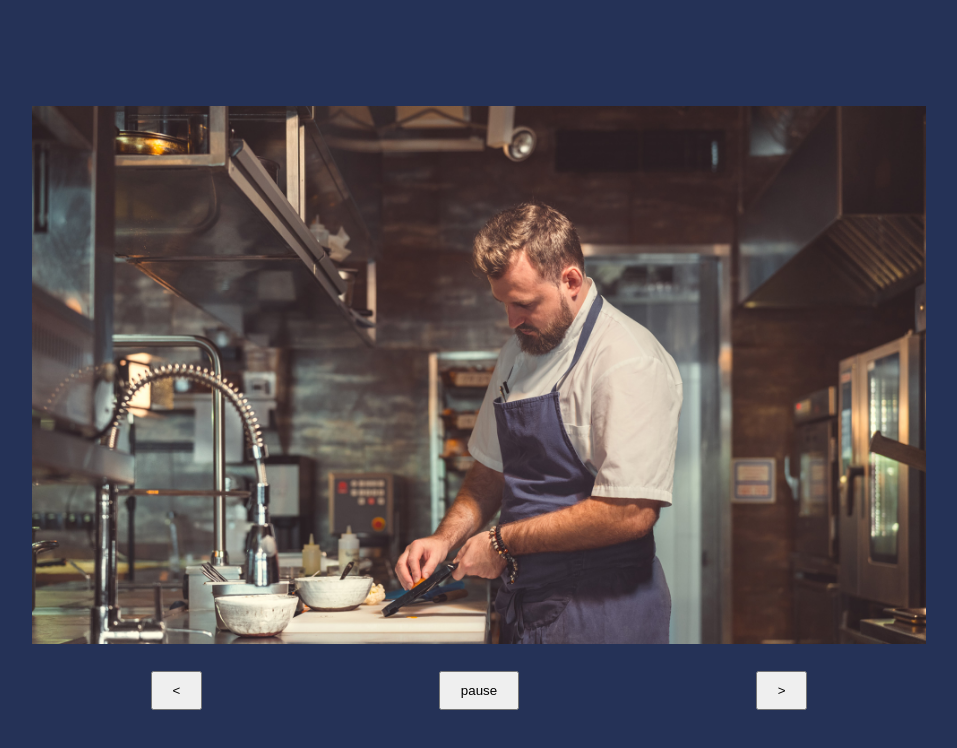
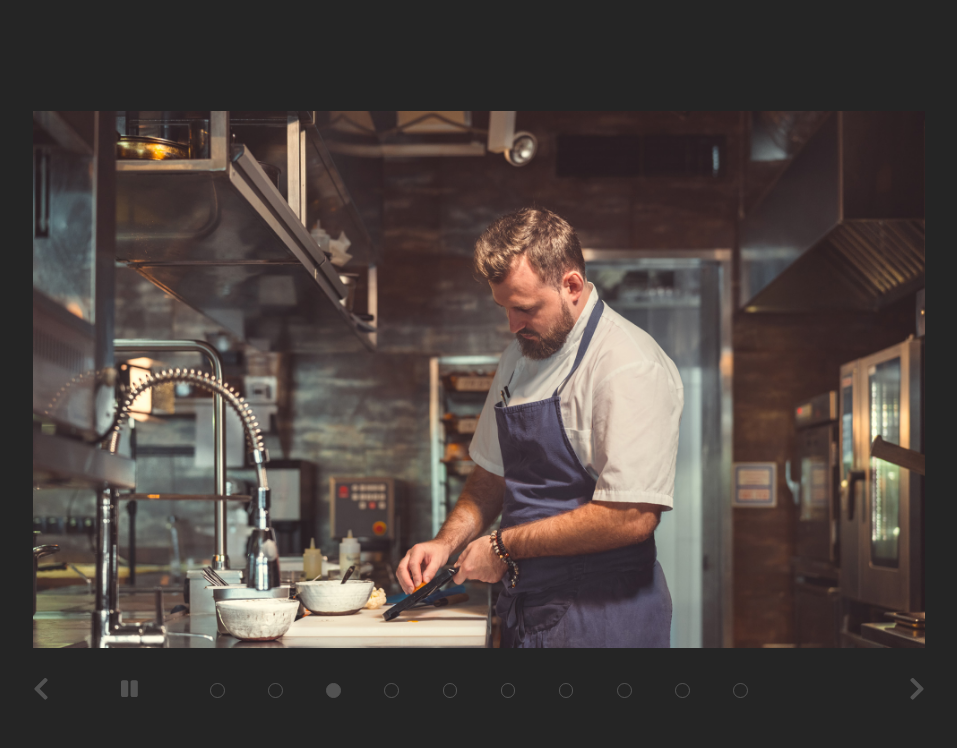
Before and after one commit to maxhannan/aBoringWebsite, a website built with webpack: page dist/index.html in a window 1280 px wide. Shown: the whole page, without its empty margins (161-1118 px from the left). Built offline with nearby package versions, Linux system fonts and the light colour scheme.

Commit message:
finished slider logic and put in module with factory function

```diff
--- a/src/index.js
+++ b/src/index.js
@@ -1,129 +1,15 @@
 import './styles/styles.sass'
-import '@fortawesome/fontawesome-free/js/all.min'
+import slider from './slider'
+
 import imgOne from './photos/one.jpg'
 import imgTwo from './photos/two.jpg'
 import imgThree from './photos/three.jpg'
 import imgFour from './photos/four.jpg'
 import about from './photos/about.jpg'
+
 // App DIV
 const app = document.querySelector('#app')
 // Image Array
-const images = [imgFour, imgOne, imgTwo, imgThree, about, imgFour, imgOne]
-// Adds images to slideshow
-const addImages = (imagesArray = [], container) => {
-  imagesArray.forEach(img => {
-    const newImg = new Image()
-    newImg.src = img
-    container.appendChild(newImg)
-  })
-}
-
-// Constants and variables
-const transformOn = 'transform 500ms'
-const transformOff = '0ms all'
-const width = 70
-const unit = 'vw'
-let progress = -width
-let currentImg = 1
-
-// Sleep Function
-const sleep = (ms) => {
-  return new Promise(resolve => setTimeout(resolve, ms))
-}
-
-const handlePrev = async () => {
-  // stop autoplay if you press the button
-  if (play.innerHTML === 'pause') {
-    console.log('TT')
-    handlePlay()
-  }
-  progress += width
-  imgContainer.style.transition = transformOn
-  imgContainer.style.transform = `translateX(${progress}${unit})`
-  currentImg--
-  // Logic to make it loop infinitely
-  if (currentImg === 0) {
-    await sleep(500)
-    progress = -width * (images.length - 2)
-    imgContainer.style.transition = transformOff
-    imgContainer.style.transform = `translateX(${progress}${unit})`
-    currentImg = (images.length - 2)
-  }
-}
-// Function fot forward
-const handleNext = async (e, program = false) => {
-  // stop autoplay if you press the button
-  if (play.innerHTML === 'pause' && program === false) {
-    handlePlay()
-  }
-  progress -= width
-  imgContainer.style.transition = transformOn
-  imgContainer.style.transform = `translateX(${progress}${unit})`
-  currentImg++
-  // Logic to make it loop infinitely
-  if (currentImg === images.length - 1) {
-    await sleep(500)
-    progress = -width
-    imgContainer.style.transition = transformOff
-    imgContainer.style.transform = `translateX(${progress}${unit})`
-    currentImg = 1
-  }
-}
-// Toggles Play State
-const handlePlay = () => {
-  if (auto) {
-    auto = false
-    play.innerHTML = 'play'
-    return
-  }
-  auto = true
-  autoPlay()
-  play.innerHTML = 'pause'
-}
-// AutoPlay Flag
-let auto = true
-// AutoPlay Logic
-const autoPlay = async () => {
-  if (auto) {
-    await sleep(2000)
-    handleNext(1, true)
-    await sleep(2000)
-    autoPlay()
-  }
-}
-// Build Frame Div
-const frame = document.createElement('div')
-frame.className = 'frame'
-// Build Img Container Div
-const imgContainer = document.createElement('div')
-imgContainer.className = 'imgContainer'
-// Add all images to div
-addImages(images, imgContainer)
-// Render
-frame.appendChild(imgContainer)
-app.appendChild(frame)
-// Build Btn Div
-const btnHolder = document.createElement('div')
-btnHolder.className = 'btnHolder'
-// Creates Buttons
-const prev = document.createElement('button')
-prev.id = 'prev'
-prev.innerHTML = '<'
-prev.addEventListener('click', handlePrev)
-btnHolder.appendChild(prev)
-
-const play = document.createElement('button')
-play.id = 'play'
-play.innerHTML = 'pause'
-play.addEventListener('click', handlePlay)
-btnHolder.appendChild(play)
-
-const next = document.createElement('button')
-next.id = 'next'
-next.innerHTML = '>'
-next.addEventListener('click', handleNext)
-btnHolder.appendChild(next)
-// Render Buttons
-app.appendChild(btnHolder)
-// Start AutoPlay
-autoPlay()
+const images = [imgOne, imgTwo, imgThree, about, imgFour, imgOne, imgTwo, imgThree, about, imgFour]
+// Create Image Slider
+slider(images, app)
--- /dev/null
+++ b/src/slider.js
@@ -0,0 +1,187 @@
+import '@fortawesome/fontawesome-free/js/all.min'
+const slider = (imagesArray, container, sliderWidth = 70, sliderUnit = 'vw', animation = '500ms') => {
+  const transformOn = 'transform ' + animation
+  const transformOff = '0ms all'
+  const width = sliderWidth
+  const unit = sliderUnit
+  let progress = -width
+  let currentImg = 1
+  const images = [imagesArray[imagesArray.length - 1], ...imagesArray, imagesArray[0]]
+  const app = container
+  // get reassigned when build function is run, used as references
+  let play
+  let imgContainer
+
+  const init = () => {
+    autoPlay()
+    activateDot(1)
+  }
+
+  const sliderConstructor = () => {
+    // Build Frame Div
+    const frame = document.createElement('div')
+    frame.className = 'frame'
+    // Build Img Container Div
+    imgContainer = document.createElement('div')
+    imgContainer.className = 'imgContainer'
+    // Add all images to Img Container Div
+    addImages(images, imgContainer)
+    // Render
+    frame.appendChild(imgContainer)
+    app.appendChild(frame)
+    // Build Btn Div
+    const btnHolder = document.createElement('div')
+    btnHolder.className = 'btnHolder'
+    // Creates Buttons
+    const leftContainer = document.createElement('div')
+    leftContainer.id = 'leftContainer'
+
+    const prev = document.createElement('div')
+    prev.id = 'prev'
+    prev.className = 'btn'
+    prev.innerHTML = '<i class="fas fa-chevron-left"></i>'
+    prev.addEventListener('click', handlePrev)
+    leftContainer.appendChild(prev)
+
+    play = document.createElement('div')
+    play.id = 'play'
+    play.className = 'btn'
+    play.innerHTML = '<i class="fas fa-pause"></i>'
+    play.addEventListener('click', handlePlay)
+    leftContainer.appendChild(play)
+
+    btnHolder.appendChild(leftContainer)
+
+    const circleHolder = document.createElement('div')
+    circleHolder.id = 'circleHolder'
+
+    createDots(images, circleHolder)
+
+    btnHolder.appendChild(circleHolder)
+
+    const rightContainer = document.createElement('div')
+    rightContainer.id = 'rightContainer'
+
+    const next = document.createElement('div')
+    next.id = 'next'
+    next.className = 'btn'
+    next.innerHTML = '<i class="fas fa-chevron-right"></i>'
+    next.addEventListener('click', handleNext)
+
+    rightContainer.appendChild(next)
+    btnHolder.appendChild(rightContainer)
+    // Render Buttons
+    app.appendChild(btnHolder)
+  }
+  const addImages = (imagesArray = [], container) => {
+    imagesArray.forEach(img => {
+      const newImg = new Image()
+      newImg.src = img
+      container.appendChild(newImg)
+    })
+  }
+  // Sleep Function
+  const sleep = (ms) => {
+    return new Promise(resolve => setTimeout(resolve, ms))
+  }
+  // Function for backward
+  const handlePrev = async () => {
+    // stop autoplay if you press the button
+    if (auto) {
+      handlePlay()
+    }
+    progress += width
+    imgContainer.style.transition = transformOn
+    imgContainer.style.transform = `translateX(${progress}${unit})`
+    currentImg--
+    // Logic to make it loop infinitely
+    if (currentImg === 0) {
+      await sleep(500)
+      progress = -width * (images.length - 2)
+      imgContainer.style.transition = transformOff
+      imgContainer.style.transform = `translateX(${progress}${unit})`
+      currentImg = (images.length - 2)
+    }
+  }
+  // Function for forward
+  const handleNext = async (e, program = false) => {
+    // stop autoplay if you press the button
+    if (auto && program === false) {
+      handlePlay()
+    }
+    progress -= width
+    imgContainer.style.transition = transformOn
+    imgContainer.style.transform = `translateX(${progress}${unit})`
+    currentImg++
+    activateDot(currentImg)
+    // Logic to make it loop infinitely
+    if (currentImg === (images.length - 1)) {
+      await sleep(500)
+      progress = -width
+      imgContainer.style.transition = transformOff
+      imgContainer.style.transform = `translateX(${progress}${unit})`
+      currentImg = 1
+    }
+  }
+  // Toggles Play State
+  const handlePlay = () => {
+    if (auto) {
+      auto = false
+      play.innerHTML = '<i class="fas fa-play"></i>'
+      return
+    }
+    auto = true
+    autoPlay()
+    play.innerHTML = '<i class="fas fa-pause"></i>'
+  }
+  // AutoPlay Flag
+  let auto = true
+  // AutoPlay Logic
+  const autoPlay = async () => {
+    await sleep(2000)
+    if (auto) {
+      handleNext(1, true)
+      await sleep(2000)
+      autoPlay()
+    }
+  }
+
+  const createDots = (imagesArray, container) => {
+    for (let i = 1; i <= (imagesArray.length - 2); i++) {
+      const dot = document.createElement('div')
+      dot.className = 'dot'
+      dot.id = i
+      container.appendChild(dot)
+      dot.addEventListener('click', handleDots)
+    }
+  }
+  const handleDots = (e) => {
+    if (auto) {
+      handlePlay()
+    }
+    progress = -width * (e.target.id)
+    imgContainer.style.transform = `translateX(${progress}${unit})`
+    currentImg = Number(e.target.id)
+    activateDot(currentImg)
+  }
+
+  const activateDot = (current) => {
+    const dots = document.querySelectorAll('.dot')
+
+    let currentNum = current
+    if (current > images.length - 2) {
+      currentNum = 1
+    } else if (current < 1) {
+      currentNum = images.length - 2
+    } else {
+      currentNum = current
+    }
+    const activeDot = [...dots].find(dot => Number(dot.id) === currentNum)
+    dots.forEach(dot => dot.classList.remove('active'))
+    activeDot.classList.add('active')
+  }
+  sliderConstructor()
+  init()
+}
+
+export default slider
--- a/src/styles/styles.sass
+++ b/src/styles/styles.sass
@@ -1,6 +1,7 @@
-$bgColor: #253257
+$bgColor: #252525
 $slideWidth: 70vw
 $slideHeight: $slideWidth*.6
+$transition: transform 500ms
 
 body
   background:
@@ -9,29 +10,73 @@ body
   align-items: center
   justify-content: center
   height: 100vh
+  overflow: hidden
 
 .frame
   height: $slideHeight
-  width: $slideWidth - .2
+  width: $slideWidth - .3
   overflow: hidden
   display: flex
+
 
 .imgContainer
   display: flex
   transform: translateX(-$slideWidth)
-  transition: transform 500ms
+  transition: $transition
 
 img
   height: $slideHeight
   width: $slideWidth
 
+
 .btnHolder
   display: flex
-  width: $slideWidth - .2
+  width: $slideWidth - .3
   margin-top: 3%
   justify-content: space-around
 
-  button
-    padding: 10px
-      left: 20px
-      right: 20px
+  #leftContainer
+    width: 33%
+    display: flex
+    align-items: center
+    justify-content: space-around
+
+  .btn
+    color: gray
+    opacity: .5
+    font-size: 2vw
+    transition: opacity 300ms
+    &:hover
+      opacity: 1
+  #prev
+    margin-right: auto
+  #play
+    margin-right: auto
+    font-size: 1.5vw
+
+  #rightContainer
+    width: 33%
+    display: flex
+    justify-content: flex-end
+
+  #circleHolder
+    width: 100%
+
+    display: flex
+    align-items: center
+    justify-content: space-between
+
+    .dot
+      border: 1px solid gray
+      border-radius: 50%
+      opacity: .5
+      height: 1vw
+      width: 1vw
+      transition: background-color 700ms ease, opacity 700ms ease
+
+      &:hover
+        background-color: gray
+        opacity: 1
+
+      &.active
+        background-color: gray
```
